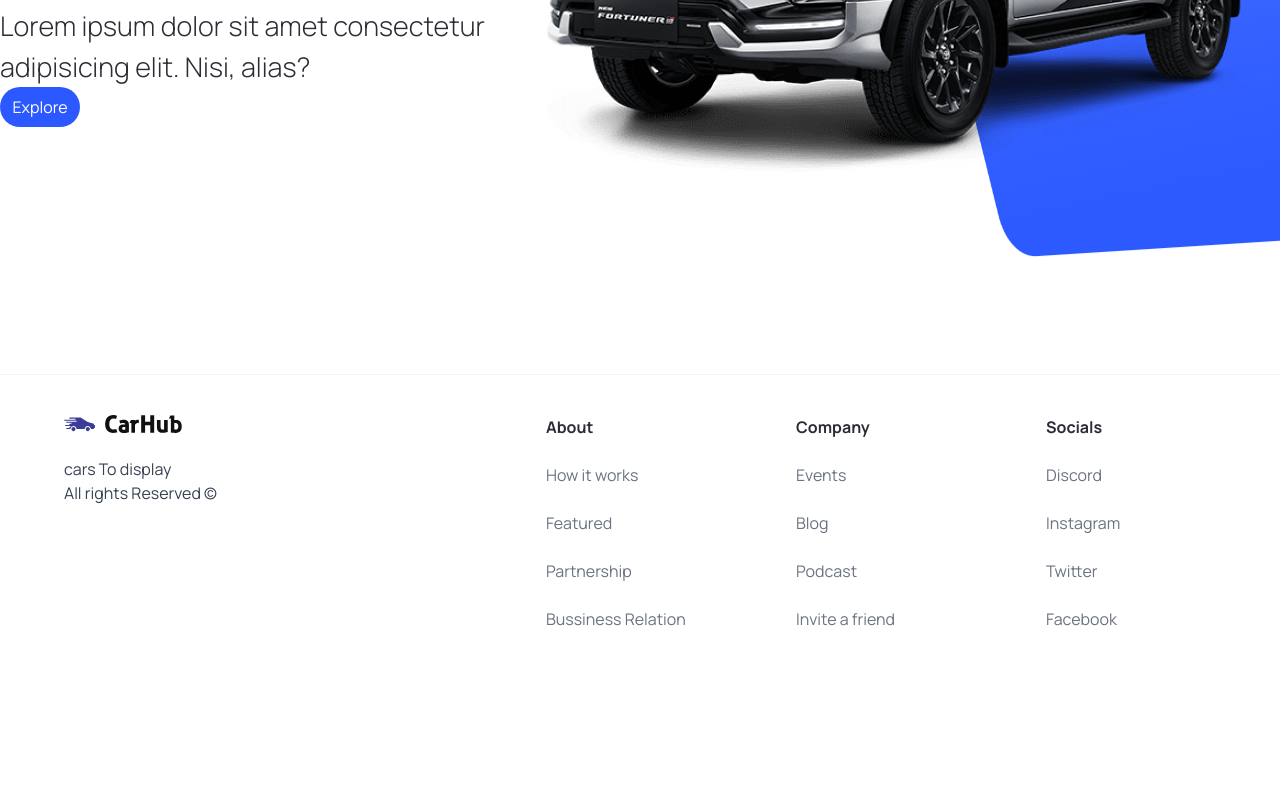
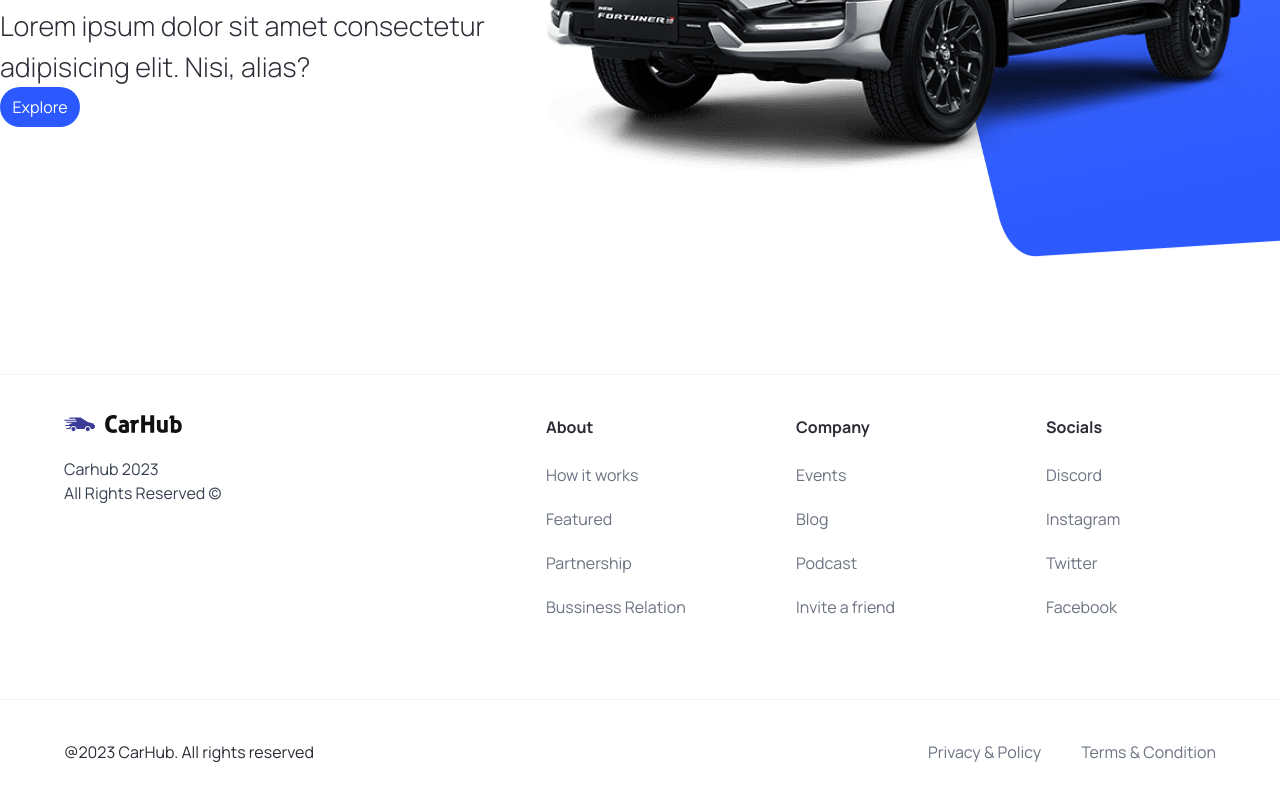
Before and after one commit to ahmedbouzid/cars-show, a Next.js app: page / in a window 1280 px wide. Shown: the part 446-1246 px from the top of the page. Before the commit the page ends 1117 px from the top, so only its background shows below. Built offline with nearby package versions, Linux system fonts and the light colour scheme.

Commit message:
complete footer component

```diff
--- a/components/Footer.tsx
+++ b/components/Footer.tsx
@@ -7,33 +7,46 @@ function Footer() {
         <footer className="flex flex-col text-black-100 mt-5 border-t
         border-gray-100
         ">
-            <div className=" flex max-md:flex-col flex-wrap justify-between gap-5 sm:px-16
-            px-6 py-10 ">
-             <div className="flex flex-col justify-start items-start gap-6">
-                <Image src="/logo.svg" alt="logo "width={118} height={18}
-                className="object-contain"/>
-                <p className="text-base text-gray-700">
-                    cars To display <br/>
-                    All rights Reserved &copy;
+       <div className='flex max-md:flex-col flex-wrap justify-between gap-5 sm:px-16 px-6 py-10'>
+      <div className='flex flex-col justify-start items-start gap-6'>
+        <Image src='/logo.svg' alt='logo' width={118} height={18} className='object-contain' />
+        <p className='text-base text-gray-700'>
+          Carhub 2023 <br />
+          All Rights Reserved &copy;
         </p>
       </div>
+
       <div className="footer__links">
-            {footerLinks.map ((link) => (
-                <div key={link.title} className="footer__link">
-                    <h3 className="font-bold">{link.title}</h3>
-                    {link.links.map((item => (
+        {footerLinks.map((item) => (
+          <div key={item.title} className="footer__link">
+            <h3 className="font-bold">{item.title}</h3>
+            <div className="flex flex-col gap-5">
+              {item.links.map((link) => (
                 <Link
-                        key={item.title}
-                        href={item.url}
-                        className="text-gray-500" >
-
-                    {item.title}
+                  key={link.title}
+                  href={link.url}
+                  className="text-gray-500"
+                >
+                  {link.title}
                 </Link>
-                    )))}
+              ))}
+            </div>
           </div>
         ))}
       </div>
+    </div>
 
+    <div className='flex justify-between items-center flex-wrap mt-10 border-t border-gray-100 sm:px-16 px-6 py-10'>
+      <p>@2023 CarHub. All rights reserved</p>
+
+      <div className="footer__copyrights-link">
+        <Link href="/" className="text-gray-500">
+          Privacy & Policy
+        </Link>
+        <Link href="/" className="text-gray-500">
+          Terms & Condition
+        </Link>
+      </div>
     </div>
         </footer>
     );
```
Lines whose indentation alone changed are shown as unchanged.
